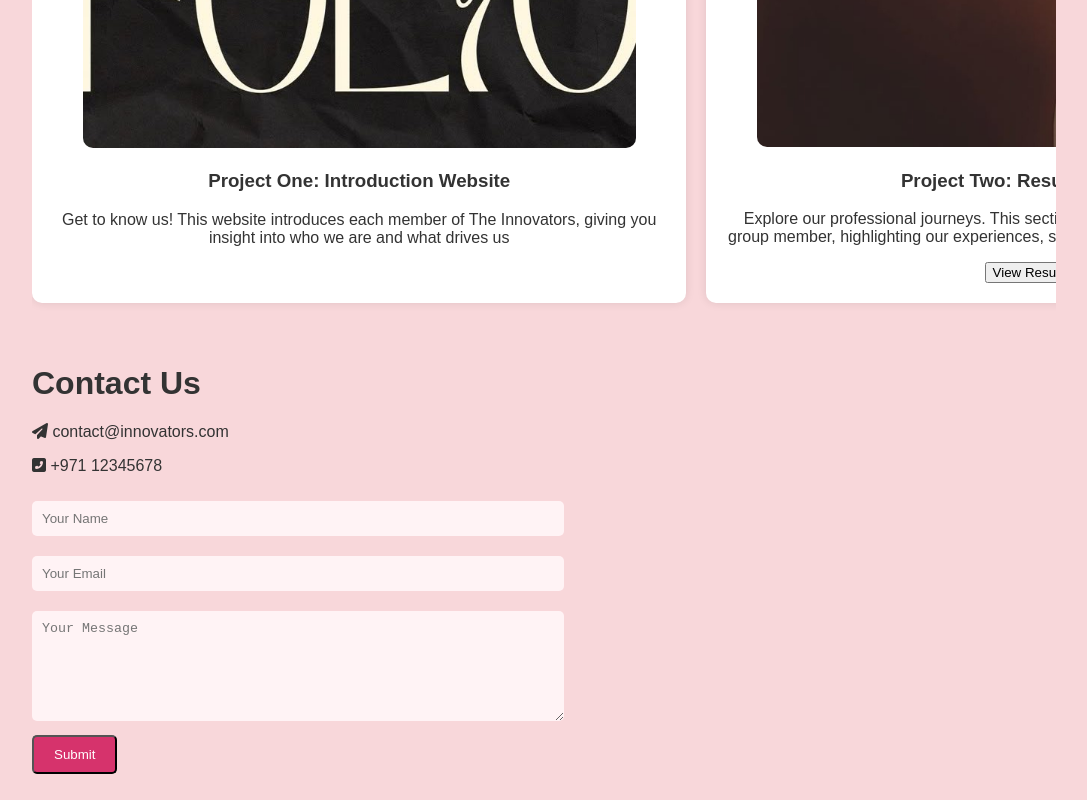
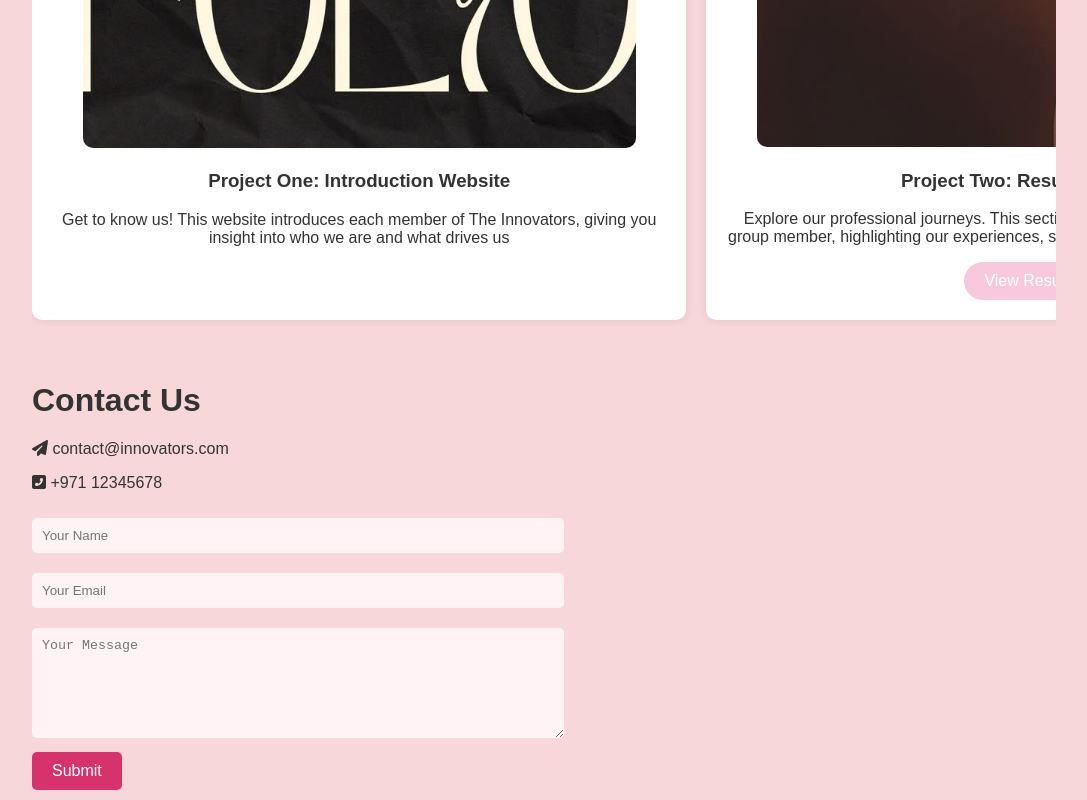
Before and after one commit to maram93989/COE420portfolio, a website: page public/index.html in a window 1280 px wide. Shown: the part 1776-2576 px from the top of the page, without its empty margins (96-1183 px from the left). Drawn offline with Linux system fonts and the light colour scheme.

Commit message:
Update style.css

```diff
--- a/public/style.css
+++ b/public/style.css
@@ -142,3 +142,19 @@ nav ul li a:hover {
 #about p {
     text-align: center;
 }
+.btn {
+    display: inline-block;
+    background-color: #f8c8dc; /* Baby pink */
+    color: white;
+    padding: 10px 20px;
+    font-size: 16px;
+    border: none;
+    border-radius: 20px; /* Makes it slightly circular */
+    cursor: pointer;
+    text-decoration: none;
+    transition: 0.3s;
+}
+
+.btn:hover {
+    background-color: #f4a6c0; /* Slightly darker pink for hover effect */
+}
```
